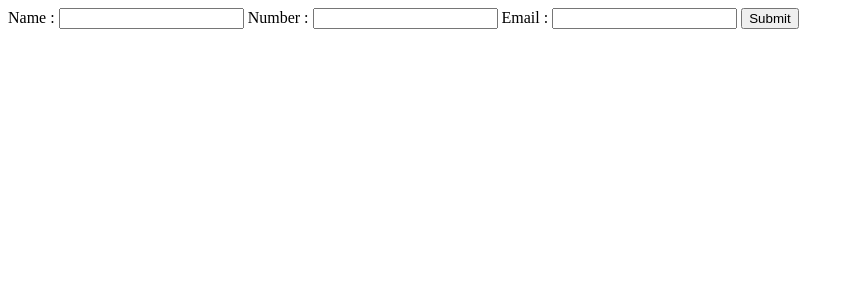
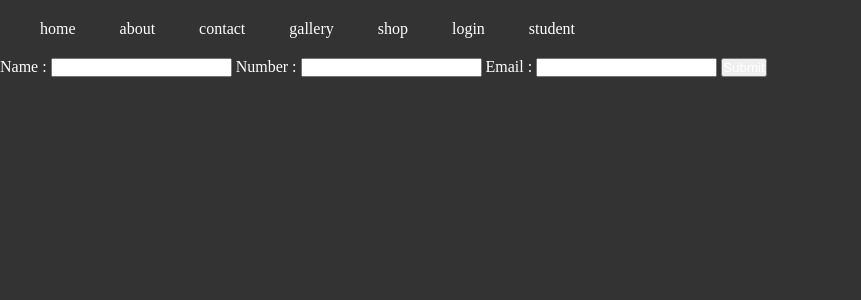
Before and after one commit to Jeetmakani51/learning-django, a Django app: page /student in a window 1280 px wide. Shown: the top 300 px of the page, without its empty margins (0-861 px from the left). Run offline with Django 5.2, Linux system fonts and the light colour scheme.

Commit message:
included css and did other changes in student file

```diff
--- a/templates/menus.html
+++ b/templates/menus.html
@@ -5,4 +5,5 @@
   <a href="/gallery">gallery</a>
   <a href="/shop">shop</a>
   <a href="/login">login</a>
+  <a href="/student">student</a>
 </nav>
--- a/templates/student.html
+++ b/templates/student.html
@@ -1,11 +1,14 @@
+{% load static %}
 <!doctype html>
 <html lang="en">
   <head>
     <meta charset="UTF-8" />
     <meta name="viewport" content="width=device-width, initial-scale=1.0" />
+    <link rel="stylesheet" href="{% static 'style.css' %}" />
     <title>student</title>
   </head>
   <body>
+    {% include 'menus.html' %}
     <form action="/add-student-process" method="post">
       {% csrf_token %} Name : <input type="text" name="txt1" /> Number :
       <input type="number" name="txt2" /> Email :
```
